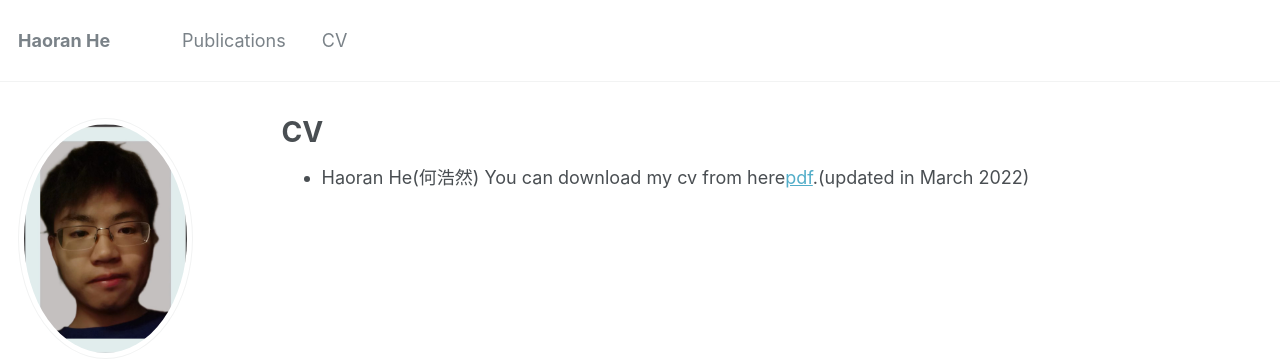
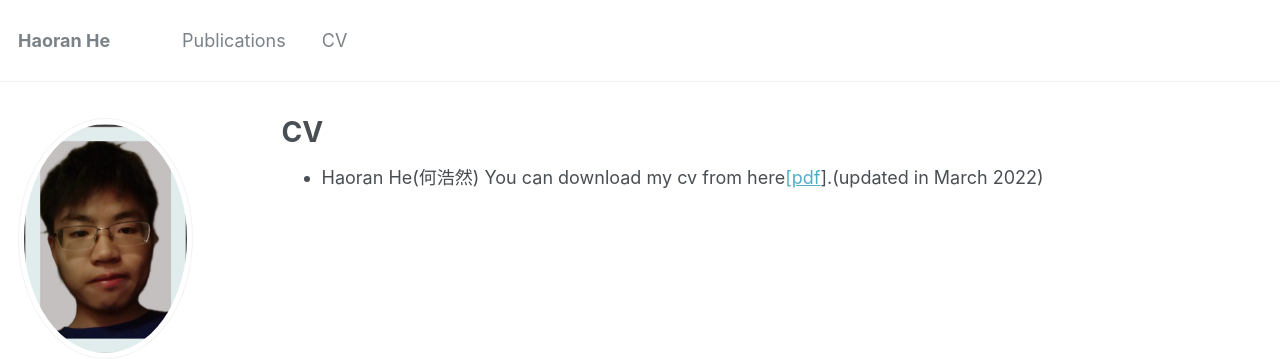
Before and after one commit to tinnerhrhe/tinnerhrhe.github.io, a Jekyll site: the page built from _pages/cv.md, in a window 1280 px wide. Shown: the top 359 px of the page. Built offline with Jekyll 4.4.1, drawn with Linux system fonts in a browser that asks for light colours.

Commit message:
Update cv.md

```diff
--- a/_pages/cv.md
+++ b/_pages/cv.md
@@ -11,4 +11,4 @@ redirect_from:
 
 
 * Haoran He(何浩然)
-You can download my cv from here[pdf](https://github.com/tinnerhrhe/tinnerhrhe.github.io/files/CV_HaoranHe.pdf).(updated in March 2022)
+You can download my cv from here[\[pdf](https://github.com/tinnerhrhe/tinnerhrhe.github.io/files/CV_HaoranHe.pdf)\].(updated in March 2022)
```
